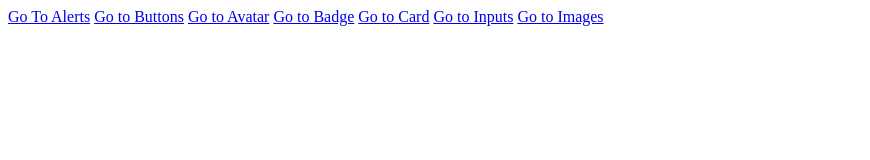
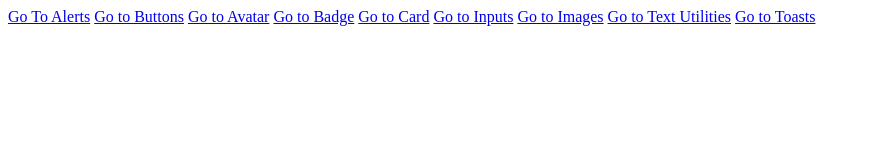
Before and after one commit to Anish-JS/component-library, a plain HTML site: page index.html in a window 1280 px wide. Shown: the whole page, without its empty margins (0-870 px from the left). Drawn offline with Linux system fonts and the light colour scheme.

Commit message:
Update index.html

```diff
--- a/index.html
+++ b/index.html
@@ -14,5 +14,9 @@
     <a href="./components/Card/Card.html">Go to Card</a>
     <a href="./components/Inputs/input.html">Go to Inputs</a>
     <a href="./components/Images/images.html">Go to Images</a>
+    <a href="./components/Text Utlilities/TextUtil.html"
+      >Go to Text Utilities</a
+    >
+    <a href="./components/Toast/toast.html">Go to Toasts</a>
   </body>
 </html>
```
